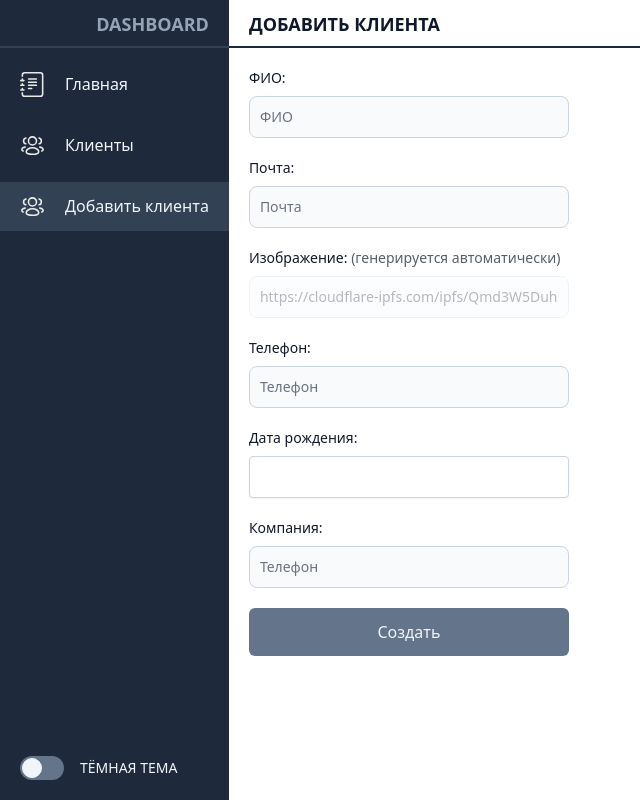
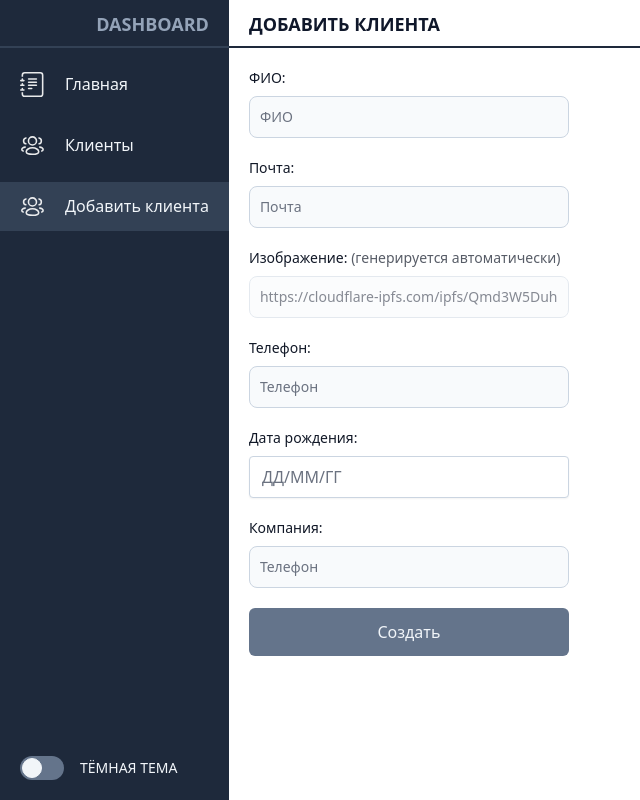
Before and after one commit to mrreads/dashboard, a Next.js app: page /add in a window 1280 px wide. Shown: the whole page, without its empty margins (0-640 px from the left). Built offline with nearby package versions, Linux system fonts and the light colour scheme.

Commit message:
locale datepicker

```diff
--- a/pages/add.tsx
+++ b/pages/add.tsx
@@ -2,10 +2,12 @@ import { Formik, FormikHelpers, FormikProps, Form, Field, FieldProps } from 'for
 import { object, string, number, date } from 'yup';
 import { faker } from '@faker-js/faker';
 
-import DatePicker from "react-datepicker";
+import DatePicker, { registerLocale } from "react-datepicker";
+import ru from "date-fns/locale/ru";
 
 import { IClient } from '@/interfaces/IClient.type';
 
+registerLocale("ru", ru);
 export default function Add(): JSX.Element {
 
     const phoneRegExp = /^((\+[1-9]{1,4}[ -]?)|(\([0-9]{2,3}\)[ -]?)|([0-9]{2,4})[ -]?)*?[0-9]{3,4}[ -]?[0-9]{3,4}$/;
@@ -42,46 +44,47 @@ export default function Add(): JSX.Element {
          <Form className='flex flex-col max-w-xs'>
 
             <div className='flex gap-4 justify-between'>
-                <label htmlFor="name" className="block mb-2 text-sm font-medium text-gray-900 dark:text-white">ФИО:</label>
+                <label htmlFor="name" className="custom-label">ФИО:</label>
                 { errors.name && touched.name ? (<span className="text-sm text-red-600 dark:text-red-500">{errors.name}</span>) : null }
             </div>
-           <Field id="name" name="name" placeholder="ФИО" className="mb-5 bg-slate-50 border border-slate-300 text-slate-900 text-sm rounded-lg focus:ring-blue-500 focus:border-blue-500 block w-full p-2.5 dark:bg-slate-700 dark:border-slate-600 dark:placeholder-slate-400 dark:text-white dark:focus:ring-blue-500 dark:focus:border-blue-500" />
+           <Field id="name" name="name" placeholder="ФИО" className="mb-5 custom-input" />
 
            <div className='flex gap-4 justify-between'>
-                <label htmlFor="name" className="block mb-2 text-sm font-medium text-gray-900 dark:text-white">Почта:</label>
+                <label htmlFor="name" className="custom-label">Почта:</label>
                 { errors.email && touched.email ? (<span className="text-sm text-red-600 dark:text-red-500">{errors.email}</span>) : null }
             </div>
-           <Field id="email" name="email" placeholder="Почта"  className="mb-5 bg-slate-50 border border-slate-300 text-slate-900 text-sm rounded-lg focus:ring-blue-500 focus:border-blue-500 block w-full p-2.5 dark:bg-slate-700 dark:border-slate-600 dark:placeholder-slate-400 dark:text-white dark:focus:ring-blue-500 dark:focus:border-blue-500" />
+           <Field id="email" name="email" placeholder="Почта"  className="mb-5 custom-input" />
 
            <div className='flex gap-4 justify-between'>
-                <label htmlFor="name" className="block mb-2 text-sm font-medium text-gray-900 dark:text-white"> Изображение: <span className='opacity-70'> (генерируется автоматически) </span> </label>
+                <label htmlFor="name" className="custom-label"> Изображение: <span className='opacity-70'> (генерируется автоматически) </span> </label>
             </div>
-           <Field id="image" name="image" placeholder="Изображение сгенерируется автоматически" disabled className="opacity-30 cursor-not-allowed mb-5 bg-slate-50 border border-slate-300 text-slate-900 text-sm rounded-lg focus:ring-blue-500 focus:border-blue-500 block w-full p-2.5 dark:bg-slate-700 dark:border-slate-600 dark:placeholder-slate-400 dark:text-white dark:focus:ring-blue-500 dark:focus:border-blue-500" />
+           <Field id="image" name="image" placeholder="Изображение сгенерируется автоматически" disabled className="mb-5 custom-input cursor-no-drop opacity-50" />
 
            <div className='flex gap-4 justify-between'>
-                <label htmlFor="name" className="block mb-2 text-sm font-medium text-gray-900 dark:text-white">Телефон:</label>
+                <label htmlFor="name" className="custom-label">Телефон:</label>
                 { errors.phone && touched.phone ? (<span className="text-sm text-red-600 dark:text-red-500">{errors.phone}</span>) : null }
             </div>
-           <Field id="phone" name="phone" placeholder="Телефон"  className="mb-5 bg-slate-50 border border-slate-300 text-slate-900 text-sm rounded-lg focus:ring-blue-500 focus:border-blue-500 block w-full p-2.5 dark:bg-slate-700 dark:border-slate-600 dark:placeholder-slate-400 dark:text-white dark:focus:ring-blue-500 dark:focus:border-blue-500" />
+           <Field id="phone" name="phone" placeholder="Телефон"  className="mb-5 custom-input" />
 
            <div className='flex gap-4 justify-between'>
-                <label htmlFor="name" className="block mb-2 text-sm font-medium text-gray-900 dark:text-white">Дата рождения:</label>
+                <label htmlFor="name" className="custom-label">Дата рождения:</label>
                 { errors.birth && touched.birth ? (<span className="text-sm text-red-600 dark:text-red-500">{errors.birth}</span>) : null }
             </div>
-           <Field id="birth" name="birth" type="date" placeholder="Дата рождения">
+           <Field id="birth" name="birth">
                 {({ field, form: { setFieldValue } }) => (
                     <DatePicker
+                        locale="ru" dateFormat="dd.MM.yyyy"
                         popperClassName="react-datepicker-left" nextMonthButtonLabel=">" previousMonthButtonLabel="<"
-                        className="mb-5 bg-slate-50 border border-slate-300 text-slate-900 text-sm rounded-lg focus:ring-blue-500 focus:border-blue-500 block w-full p-2.5 dark:bg-slate-700 dark:border-slate-600 dark:placeholder-slate-400 dark:text-white dark:focus:ring-blue-500 dark:focus:border-blue-500"
+                        className="mb-5 custom-input" placeholderText={'ДД/ММ/ГГ'}
                         {...field} selected={field.value || null} onChange={(val: any) => setFieldValue(field.name, val)}
                 />)}
             </Field>
 
            <div className='flex gap-4 justify-between'>
-                <label htmlFor="name" className="block mb-2 text-sm font-medium text-gray-900 dark:text-white">Компания:</label>
+                <label htmlFor="name" className="custom-label">Компания:</label>
                 { errors.company && touched.company ? (<span className="text-sm text-red-600 dark:text-red-500">{errors.company}</span>) : null }
             </div>
-           <Field id="phone" name="company" placeholder="Телефон"  className="mb-5 bg-slate-50 border border-slate-300 text-slate-900 text-sm rounded-lg focus:ring-blue-500 focus:border-blue-500 block w-full p-2.5 dark:bg-slate-700 dark:border-slate-600 dark:placeholder-slate-400 dark:text-white dark:focus:ring-blue-500 dark:focus:border-blue-500" />
+           <Field id="phone" name="company" placeholder="Телефон"  className="mb-5 custom-input" />
 
            <button type="submit" className="w-auto bg-slate-500 text-slate-100 py-3 rounded-md hover:bg-slate-600 dark:bg-slate-800 dark:text-slate-300 dark:hover:bg-slate-700">Создать</button>
 
--- a/styles/datepicker.scss
+++ b/styles/datepicker.scss
@@ -20,7 +20,7 @@
 }
 
 .react-datepicker__current-month {
-    @apply ml-2.5 text-lg font-semibold text-slate-800 dark:text-slate-200
+    @apply ml-2.5 text-lg font-semibold text-slate-800 dark:text-slate-200 capitalize
 }
 
 .react-datepicker__week {
--- a/styles/general.scss
+++ b/styles/general.scss
@@ -12,3 +12,12 @@ html, body, #__next {
 }
 
 @import '@/styles/datepicker.scss';
+
+@layer components {
+    .custom-input {
+        @apply bg-slate-50 border border-slate-300 text-slate-900 text-sm rounded-lg focus:ring-blue-500 focus:border-blue-500 block w-full p-2.5 dark:bg-slate-700 dark:border-slate-600 dark:placeholder-slate-400 dark:text-white dark:focus:ring-blue-500 dark:focus:border-blue-500
+    }
+    .custom-label {
+        @apply block mb-2 text-sm font-medium text-gray-900 dark:text-white;
+    }
+}
```
